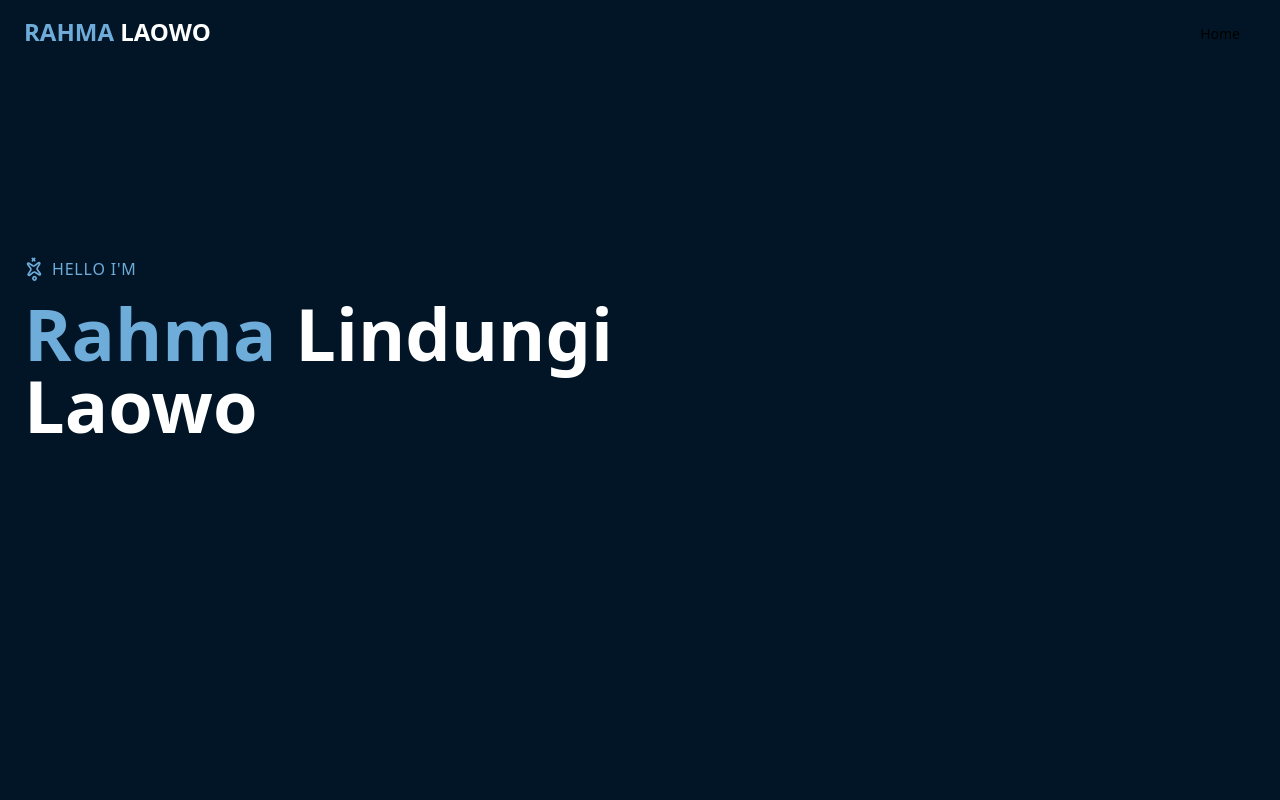
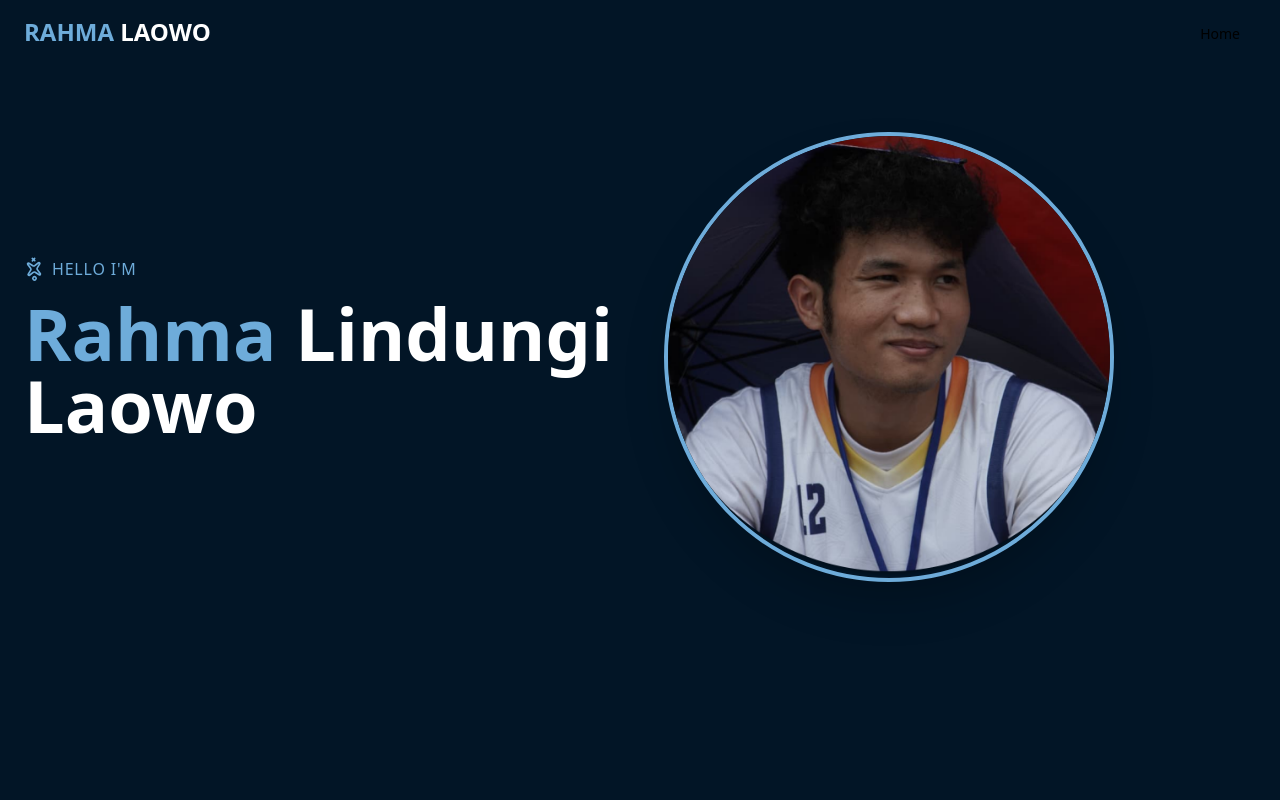
Before and after one commit to LindungiLw/my-profile-portofolio, a React (Vite) app: page / in a window 1280 px wide. Shown: the top 800 px of the page. Built offline with nearby package versions, Linux system fonts and the light colour scheme.

Commit message:
Update herosection (Add ImageHero, Animation border out of Image profile

```diff
--- a/src/section/herosection.tsx
+++ b/src/section/herosection.tsx
@@ -1,7 +1,14 @@
-import { motion } from "motion/react";
+import { motion, useTransform, useMotionValue } from "motion/react";
 import { Sparkles } from "lucide-react";
+import personalProfile from "../assets/personal-profile.png";
 
 export const HeroSection = () => {
+  const mouseX = useMotionValue(0);
+  const mouseY = useMotionValue(0);
+
+  const rotateX = useTransform(mouseY, [-300, 300], [10, -10]);
+  const rotateY = useTransform(mouseX, [-300, 300], [-10, 10]);
+
   return (
     <section className="relative min-h-screen bg-[#021526]">
       <div className="container mx-auto px-6 py-8">
@@ -56,6 +63,22 @@ export const HeroSection = () => {
               </motion.div>
             </div>
           </motion.div>
+
+          <motion.div
+            className="relative w-[350px] h-[350px] md:w-[450px] md:h-[450px] rounded-full overflow-hidden border-4 border-[#6EACDA] shadow-2xl cursor-pointer"
+            style={{
+              rotateX,
+              rotateY,
+              transformStyle: "preserve-3d",
+            }}
+          >
+            <img
+              src={personalProfile}
+              alt="HeroImage"
+              className="w-full h-full object-cover"
+            />
+            <motion.div className="absolute inset-0 bg-gradient-to-t from-[#6EACDA]/20 to-transparent opacity-0 hover:opacity-100 transition-opacity" />
+          </motion.div>
         </div>
       </div>
     </section>
```
